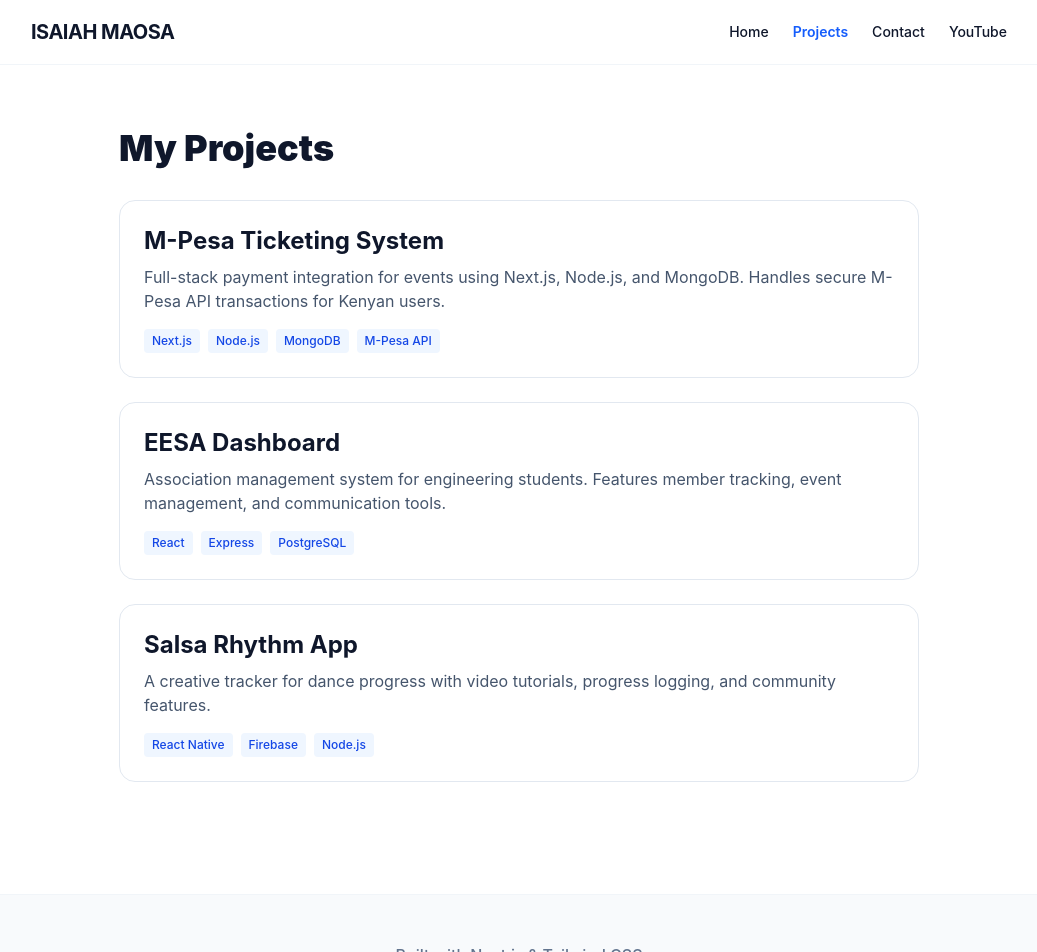
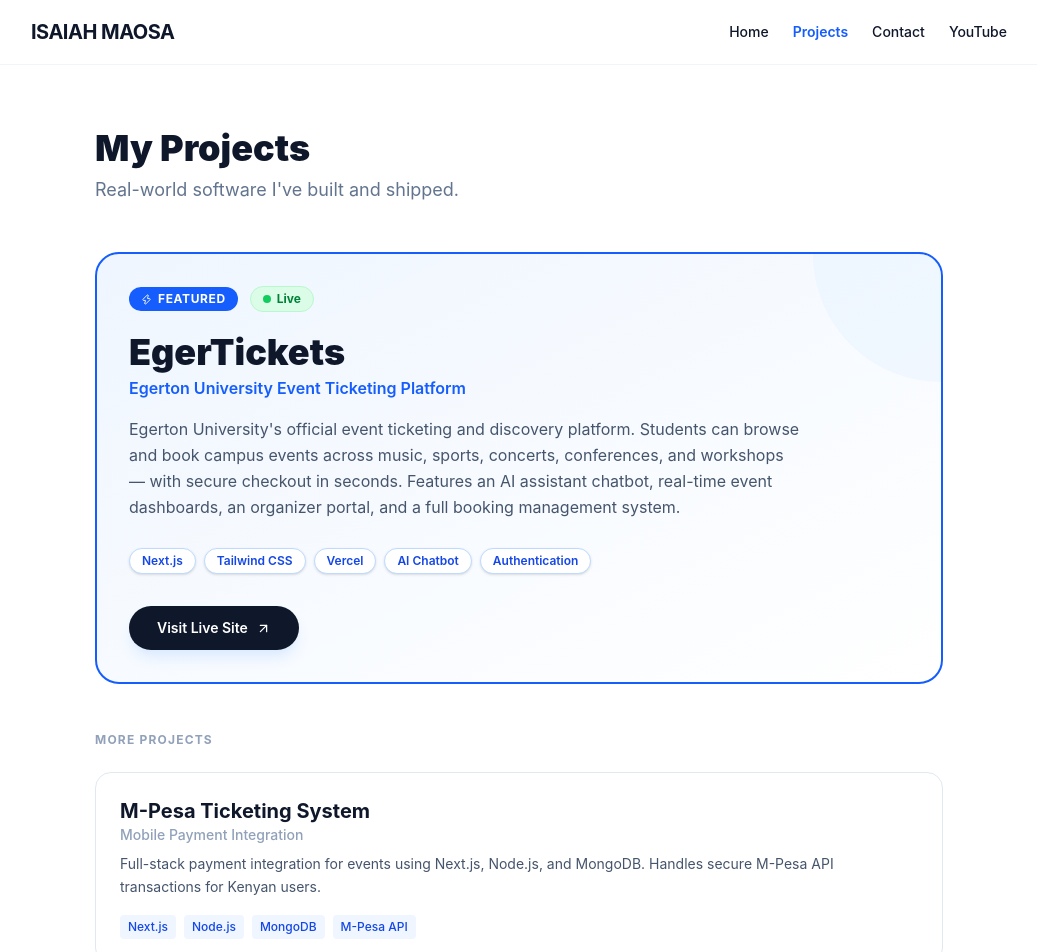
Before and after one commit to supportegertickets-dev/isa, a Next.js app: page /projects in a window 1280 px wide. Shown: the top 952 px of the page, without its empty margins (121-1158 px from the left). Built offline with nearby package versions, Linux system fonts and the light colour scheme.

Commit message:
added new features

```diff
--- a/app/page.js
+++ b/app/page.js
@@ -1,6 +1,6 @@
 'use client';
 
-import { Github, Youtube, Video, Zap, Music, Code } from 'lucide-react';
+import { Github, Youtube, Video, Zap, Music, Code, ArrowUpRight } from 'lucide-react';
 import { motion } from 'framer-motion';
 
 const fadeInUp = {
@@ -101,6 +101,64 @@ export default function Portfolio() {
           </motion.div>
         </motion.section>
 
+        {/* Featured Project */}
+        <motion.section
+          className="mb-24 py-12 border-t border-slate-100"
+          initial="initial"
+          animate="animate"
+          variants={stagger}
+        >
+          <motion.p
+            className="text-xs font-bold text-slate-400 uppercase tracking-widest mb-4"
+            variants={fadeInUp}
+          >
+            Featured Project
+          </motion.p>
+          <motion.div
+            className="rounded-3xl border-2 border-blue-600 bg-gradient-to-br from-blue-50 to-white p-8 relative overflow-hidden"
+            variants={fadeInUp}
+          >
+            <div className="absolute top-0 right-0 w-72 h-72 bg-blue-100 rounded-full -translate-y-1/2 translate-x-1/2 opacity-25 pointer-events-none" />
+            <div className="flex flex-wrap items-center gap-3 mb-4">
+              <span className="inline-flex items-center gap-1.5 px-3 py-1 bg-blue-600 text-white text-xs font-bold rounded-full uppercase tracking-wider">
+                <Zap size={11} /> Live
+              </span>
+              <span className="inline-flex items-center gap-1.5 px-3 py-1 bg-green-100 text-green-700 text-xs font-bold rounded-full border border-green-200">
+                <span className="w-2 h-2 rounded-full bg-green-500 animate-pulse inline-block" />
+                Production
+              </span>
+            </div>
+            <h3 className="text-3xl font-black mb-1 relative">EgerTickets</h3>
+            <p className="text-blue-600 font-semibold mb-3">Egerton University Event Ticketing Platform</p>
+            <p className="text-slate-600 leading-relaxed max-w-2xl mb-6 text-sm">
+              Egerton University&apos;s official event discovery and ticketing platform. Browse concerts, workshops, conferences, and sports events — with secure checkout, an AI assistant, and a full organizer portal.
+            </p>
+            <div className="flex flex-wrap gap-2 mb-7">
+              {['Next.js', 'Tailwind CSS', 'Vercel', 'AI Chatbot'].map((tech) => (
+                <span key={tech} className="px-3 py-1 bg-white border border-blue-200 text-blue-700 text-xs font-semibold rounded-full">
+                  {tech}
+                </span>
+              ))}
+            </div>
+            <div className="flex flex-wrap gap-4">
+              <a
+                href="https://egertickets.vercel.app"
+                target="_blank"
+                rel="noopener noreferrer"
+                className="inline-flex items-center gap-2 bg-slate-900 text-white px-7 py-3 rounded-full font-semibold hover:bg-blue-600 transition text-sm shadow-md shadow-blue-100"
+              >
+                Visit Site <ArrowUpRight size={14} />
+              </a>
+              <a
+                href="/projects"
+                className="inline-flex items-center gap-2 px-7 py-3 rounded-full font-semibold border border-slate-200 hover:border-blue-600 hover:text-blue-600 transition text-sm"
+              >
+                All Projects →
+              </a>
+            </div>
+          </motion.div>
+        </motion.section>
+
         {/* Leadership Section */}
         <motion.section
           className="mb-24 py-12 border-t border-slate-100"
--- a/app/projects.json
+++ b/app/projects.json
@@ -1,18 +1,30 @@
 [
   {
+    "title": "EgerTickets",
+    "subtitle": "Egerton University Event Ticketing Platform",
+    "desc": "Egerton University's official event ticketing and discovery platform. Students can browse and book campus events across music, sports, concerts, conferences, and workshops — with secure checkout in seconds. Features an AI assistant chatbot, real-time event dashboards, an organizer portal, and a full booking management system.",
+    "tech": ["Next.js", "Tailwind CSS", "Vercel", "AI Chatbot", "Authentication"],
+    "link": "https://egertickets.vercel.app",
+    "featured": true,
+    "status": "Live"
+  },
+  {
     "title": "M-Pesa Ticketing System",
+    "subtitle": "Mobile Payment Integration",
     "desc": "Full-stack payment integration for events using Next.js, Node.js, and MongoDB. Handles secure M-Pesa API transactions for Kenyan users.",
     "tech": ["Next.js", "Node.js", "MongoDB", "M-Pesa API"],
     "link": "#"
   },
   {
     "title": "EESA Dashboard",
+    "subtitle": "Engineering Student Association",
     "desc": "Association management system for engineering students. Features member tracking, event management, and communication tools.",
     "tech": ["React", "Express", "PostgreSQL"],
     "link": "#"
   },
   {
     "title": "Salsa Rhythm App",
+    "subtitle": "Dance Progress Tracker",
     "desc": "A creative tracker for dance progress with video tutorials, progress logging, and community features.",
     "tech": ["React Native", "Firebase", "Node.js"],
     "link": "#"
--- a/app/projects/page.js
+++ b/app/projects/page.js
@@ -1,31 +1,119 @@
 import projectsData from '../projects.json';
+import { ExternalLink, Zap, ArrowUpRight } from 'lucide-react';
 
 export const metadata = { title: "Projects - Isaiah Maosa" };
 
 export default function Projects() {
+  const featured = projectsData.filter((p) => p.featured);
+  const others = projectsData.filter((p) => !p.featured);
+
   return (
-    <div className="max-w-4xl mx-auto p-12">
-      <h1 className="text-4xl font-black mb-8">My Projects</h1>
-      <div className="grid gap-6">
-        {projectsData.map((proj, i) => (
-          <div key={i} className="p-6 border border-slate-200 rounded-2xl hover:border-blue-600 transition">
-            <h2 className="text-2xl font-bold">{proj.title}</h2>
-            <p className="text-slate-600 mt-2">{proj.desc}</p>
-            <div className="mt-4 flex flex-wrap gap-2">
+    <div className="max-w-4xl mx-auto px-6 py-12">
+      <h1 className="text-4xl font-black mb-2">My Projects</h1>
+      <p className="text-slate-500 mb-12 text-lg">Real-world software I&apos;ve built and shipped.</p>
+
+      {/* Featured Projects */}
+      {featured.map((proj, i) => (
+        <div
+          key={i}
+          className="mb-12 p-8 rounded-3xl border-2 border-blue-600 bg-gradient-to-br from-blue-50 to-white relative overflow-hidden"
+        >
+          {/* Decorative background element */}
+          <div className="absolute top-0 right-0 w-64 h-64 bg-blue-100 rounded-full -translate-y-1/2 translate-x-1/2 opacity-30 pointer-events-none" />
+
+          <div className="flex flex-wrap items-center gap-3 mb-5 relative">
+            <span className="inline-flex items-center gap-1.5 px-3 py-1 bg-blue-600 text-white text-xs font-bold rounded-full uppercase tracking-wider">
+              <Zap size={11} /> Featured
+            </span>
+            {proj.status === 'Live' && (
+              <span className="inline-flex items-center gap-1.5 px-3 py-1 bg-green-100 text-green-700 text-xs font-bold rounded-full border border-green-200">
+                <span className="w-2 h-2 rounded-full bg-green-500 animate-pulse inline-block" />
+                Live
+              </span>
+            )}
+          </div>
+
+          <h2 className="text-4xl font-black mb-1 relative">{proj.title}</h2>
+          {proj.subtitle && (
+            <p className="text-blue-600 font-semibold text-base mb-4">{proj.subtitle}</p>
+          )}
+          <p className="text-slate-600 leading-relaxed mb-7 max-w-2xl text-base relative">
+            {proj.desc}
+          </p>
+
+          <div className="flex flex-wrap gap-2 mb-8 relative">
             {proj.tech.map((tech, j) => (
-                <span key={j} className="px-2 py-1 bg-blue-50 text-blue-700 text-xs font-medium rounded">
+              <span
+                key={j}
+                className="px-3 py-1 bg-white border border-blue-200 text-blue-700 text-xs font-semibold rounded-full shadow-sm"
+              >
                 {tech}
               </span>
             ))}
           </div>
-            {proj.link !== "#" && (
-              <a href={proj.link} className="inline-block mt-4 text-blue-600 hover:underline">
-                View Project →
+
+          {proj.link && proj.link !== '#' && (
+            <a
+              href={proj.link}
+              target="_blank"
+              rel="noopener noreferrer"
+              className="inline-flex items-center gap-2 bg-slate-900 text-white px-7 py-3 rounded-full font-semibold hover:bg-blue-600 transition text-sm shadow-lg shadow-blue-100 relative"
+            >
+              Visit Live Site <ArrowUpRight size={15} />
             </a>
           )}
         </div>
       ))}
+
+      {/* Other Projects */}
+      {others.length > 0 && (
+        <>
+          <h2 className="text-xs font-bold text-slate-400 uppercase tracking-widest mb-6">
+            More Projects
+          </h2>
+          <div className="grid gap-5">
+            {others.map((proj, i) => (
+              <div
+                key={i}
+                className="p-6 border border-slate-200 rounded-2xl hover:border-blue-600 hover:shadow-sm transition-all group"
+              >
+                <div className="flex items-start justify-between gap-4">
+                  <div className="flex-1 min-w-0">
+                    <h3 className="text-xl font-bold group-hover:text-blue-600 transition">
+                      {proj.title}
+                    </h3>
+                    {proj.subtitle && (
+                      <p className="text-slate-400 text-sm font-medium mb-1">{proj.subtitle}</p>
+                    )}
+                    <p className="text-slate-600 mt-2 text-sm leading-relaxed">{proj.desc}</p>
+                    <div className="mt-4 flex flex-wrap gap-2">
+                      {proj.tech.map((tech, j) => (
+                        <span
+                          key={j}
+                          className="px-2 py-1 bg-blue-50 text-blue-700 text-xs font-medium rounded"
+                        >
+                          {tech}
+                        </span>
+                      ))}
                     </div>
+                  </div>
+                  {proj.link && proj.link !== '#' && (
+                    <a
+                      href={proj.link}
+                      target="_blank"
+                      rel="noopener noreferrer"
+                      className="shrink-0 p-2 border border-slate-200 rounded-xl hover:border-blue-600 hover:text-blue-600 transition"
+                      aria-label={`Visit ${proj.title}`}
+                    >
+                      <ExternalLink size={16} />
+                    </a>
+                  )}
+                </div>
+              </div>
+            ))}
+          </div>
+        </>
+      )}
     </div>
   );
 }
```
Lines whose indentation alone changed are shown as unchanged.
